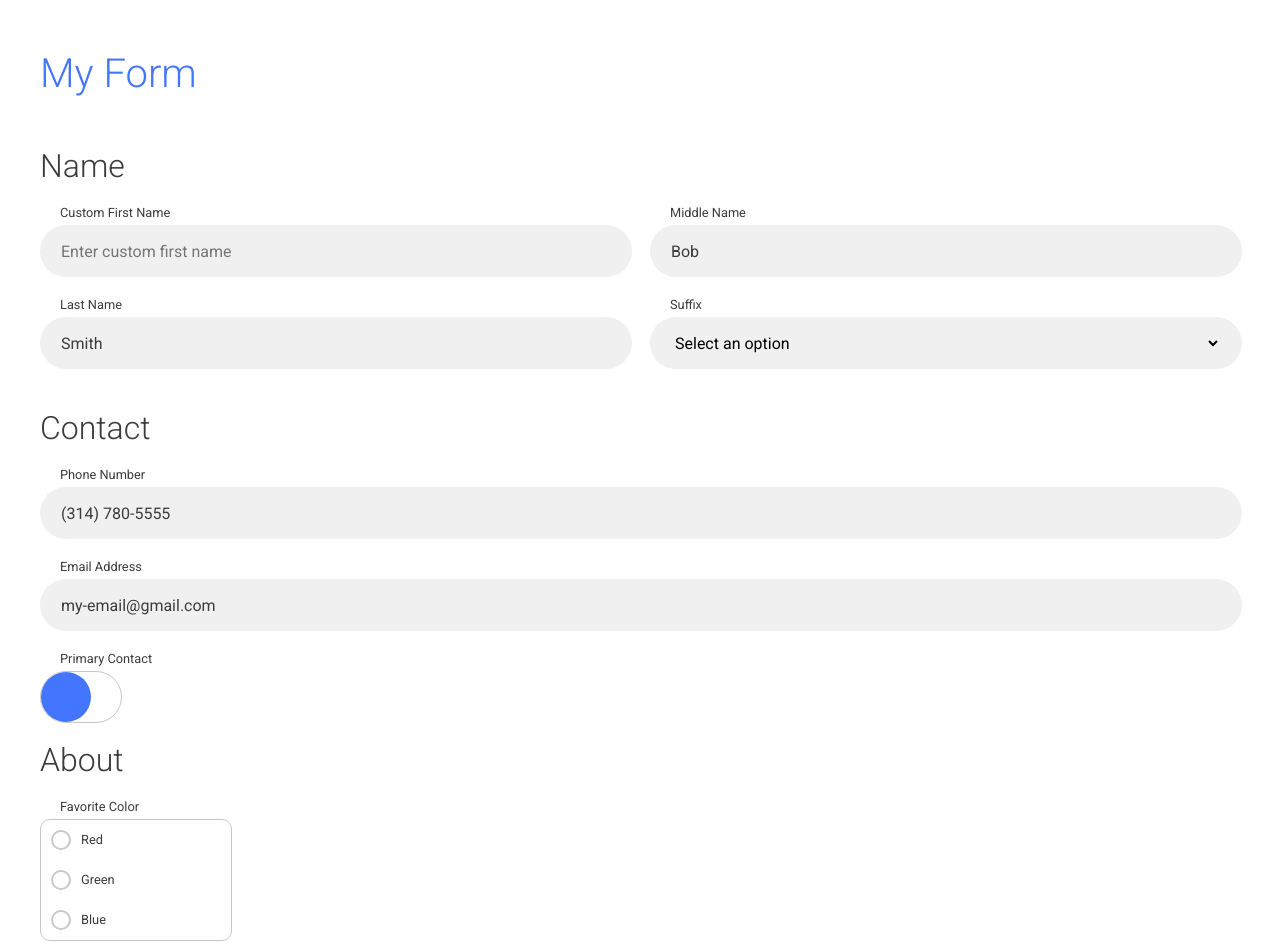
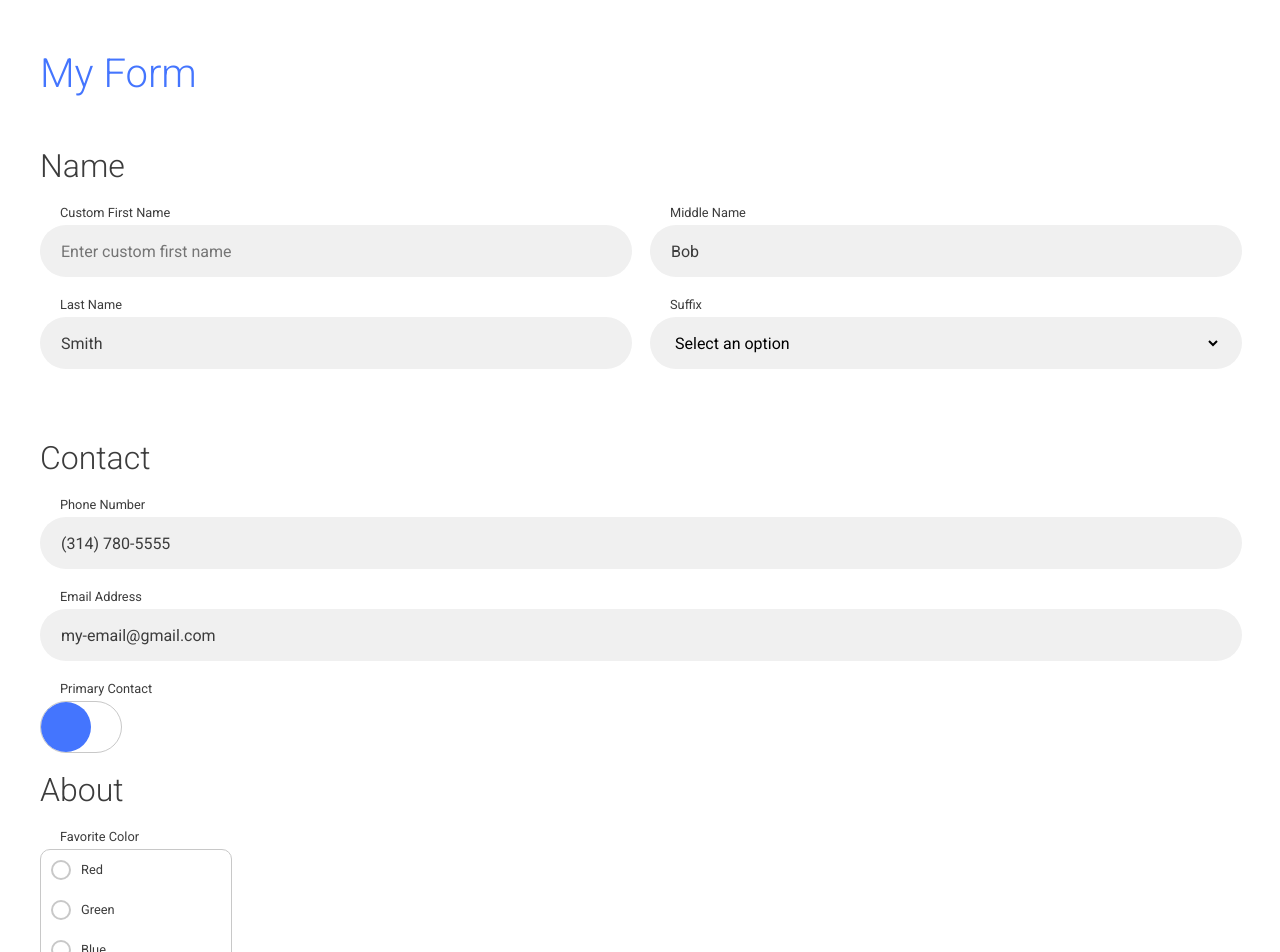
Before and after one commit to TheVVaFFle/react-lightning-form, a React app: page / in a window 1280 px wide. Shown: the top 952 px of the page. Built offline with nearby package versions, Linux system fonts and the light colour scheme.

Commit message:
Submit not required. Custom classes on sections. New build.

```diff
--- a/lib/components/form/form.d.ts
+++ b/lib/components/form/form.d.ts
@@ -17,7 +17,7 @@ export interface FormProps {
   md?: number;
   lg?: number;
   submitLabel?: string;
-  loading: boolean;
-  onSubmit: (formState: any) => void;
+  loading?: boolean;
+  onSubmit?: (formState: any) => void;
 }
 export declare const Form: React.SFC<FormProps>;
--- a/lib/components/section/section.d.ts
+++ b/lib/components/section/section.d.ts
@@ -9,6 +9,7 @@ export interface SectionProps {
   loading?: boolean;
   outline?: boolean;
   styles?: React.CSSProperties;
+  className?: string;
   formState?: any;
 }
 export declare const Section: React.SFC<SectionProps>;
--- a/lib/components/section/section.js
+++ b/lib/components/section/section.js
@@ -22,7 +22,7 @@ exports.Section = function(props) {
     return props.children || null;
   };
   var getClasses = function() {
-    var classes = classnames_1.default("section", {
+    var classes = classnames_1.default("section", props.className, {
       outline: props.outline || false,
       loading: props.loading
     });
--- a/src/components/app/app.tsx
+++ b/src/components/app/app.tsx
@@ -38,12 +38,7 @@ export const App: React.SFC<AppProps> = (props: AppProps) => {
 
   return (
     <div id="app">
-      <Form
-        id="name-form"
-        title="My Form"
-        loading={loading}
-        onSubmit={handleOnSubmit}
-      >
+      <Form id="name-form" title="My Form">
         <Section
           title="Name"
           sm={1}
@@ -52,6 +47,8 @@ export const App: React.SFC<AppProps> = (props: AppProps) => {
           data={Test.data.name}
           outline={false}
         />
+      </Form>
+      <Form id="contact-form" loading={loading} onSubmit={handleOnSubmit}>
         <Section lg={3}>
           <Section title="Contact" data={Test.data.contact} />
           <Section title="About" data={Test.data.about} />
--- a/src/components/form/form.tsx
+++ b/src/components/form/form.tsx
@@ -25,8 +25,8 @@ export interface FormProps {
   md?: number;
   lg?: number;
   submitLabel?: string;
-  loading: boolean;
-  onSubmit: (formState: any) => void;
+  loading?: boolean;
+  onSubmit?: (formState: any) => void;
 }
 
 export const Form: React.SFC<FormProps> = (props: FormProps) => {
@@ -131,6 +131,25 @@ export const Form: React.SFC<FormProps> = (props: FormProps) => {
     });
   };
 
+  const getSubmitButton = (): JSX.Element | null => {
+    if (props.onSubmit) {
+      return (
+        <div className="submit-button-wrapper">
+          <button
+            type="button"
+            className="submit-button"
+            onClick={handleOnSubmit}
+          >
+            {props.submitLabel || "Submit"}
+          </button>
+          {FormUtility.get.errorMessage(errorCount)}
+        </div>
+      );
+    }
+
+    return null;
+  };
+
   const handleOnSubmit = () => {
     setSubmitCount(submitCount + 1);
 
@@ -138,7 +157,9 @@ export const Form: React.SFC<FormProps> = (props: FormProps) => {
       !props.loading &&
       FormUtility.validate.submission(formState, setFormState, setErrorCount)
     ) {
-      props.onSubmit(FormUtility.stateManager.format(formState));
+      if (props.onSubmit) {
+        props.onSubmit(FormUtility.stateManager.format(formState));
+      }
     }
   };
 
@@ -150,16 +171,7 @@ export const Form: React.SFC<FormProps> = (props: FormProps) => {
       {FormUtility.get.title(props.title)}
       <div className="form-contents">
         {handleFormChildren(props.children)}
-        <div className="submit-button-wrapper">
-          <button
-            type="button"
-            className="submit-button"
-            onClick={handleOnSubmit}
-          >
-            {props.submitLabel || "Submit"}
-          </button>
-          {FormUtility.get.errorMessage(errorCount)}
-        </div>
+        {getSubmitButton()}
       </div>
       <Loading />
     </div>
--- a/src/components/section/section.tsx
+++ b/src/components/section/section.tsx
@@ -11,6 +11,7 @@ export interface SectionProps {
   loading?: boolean;
   outline?: boolean;
   styles?: React.CSSProperties;
+  className?: string;
   formState?: any;
 }
 
@@ -32,7 +33,7 @@ export const Section: React.SFC<SectionProps> = (props: SectionProps) => {
   };
 
   const getClasses = (): string => {
-    const classes: string = classNames("section", {
+    const classes: string = classNames("section", props.className, {
       outline: props.outline || false,
       loading: props.loading
     });
```
Also changed, not shown: lib/components/form/form.js.
